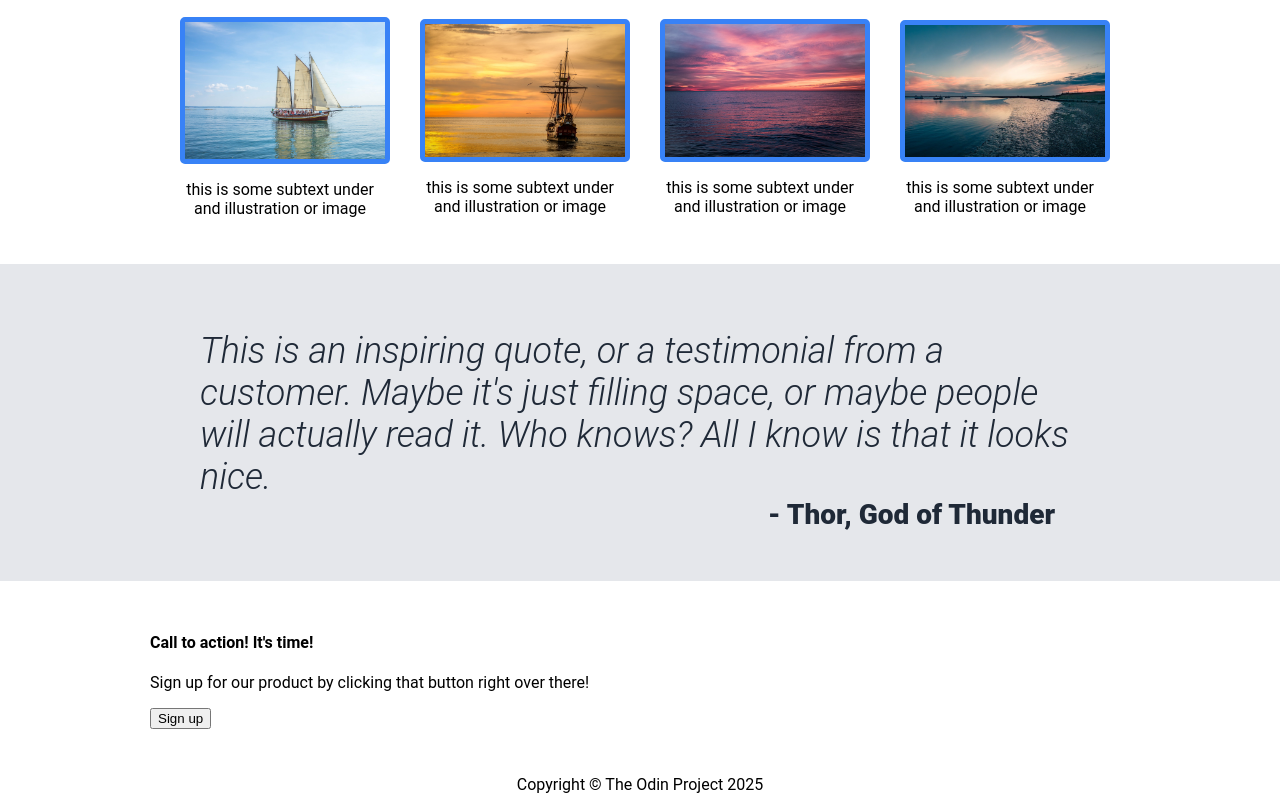
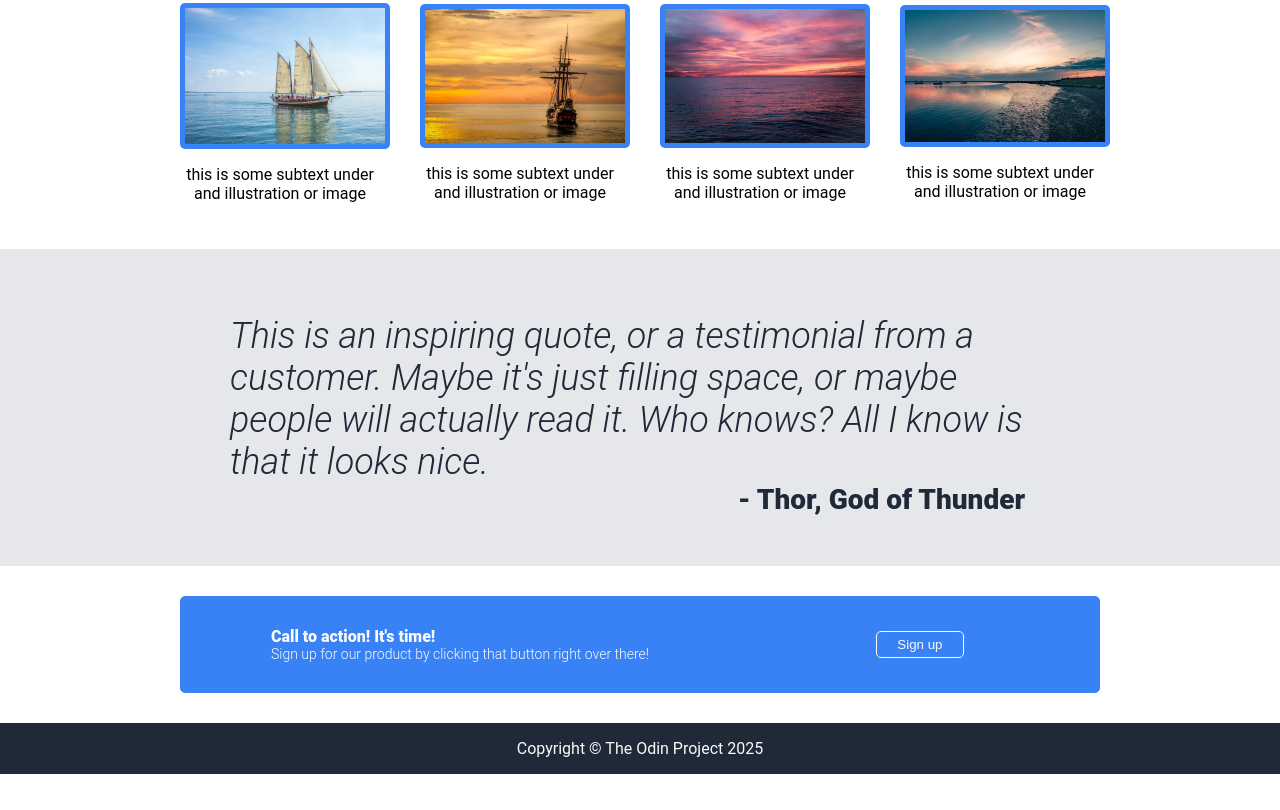
Before and after one commit to joeymuchow/odin-landing-page, a plain HTML site: page index.html in a window 1280 px wide. Shown: the part 629-1439 px from the top of the page. After the commit the page ends 1403 px from the top, so only its background shows below. Drawn offline with Linux system fonts and the light colour scheme.

Commit message:
Finishes styling of call to action and footer
This commit completes the call to action and footer section of the
landing page. It is also the last commit for this landing page project.

```diff
--- a/index.html
+++ b/index.html
@@ -50,11 +50,13 @@
             </div>
             <div class="cta-container">
                 <div class="cta-box">
-                    <div>
+                    <div class="cta-one">
                         <h4 class="cta-heading">Call to action! It's time!</h4>
                         <p class="cta-text">Sign up for our product by clicking that button right over there!</p>
                     </div>
-                    <button class="cta-button">Sign up</button>
+                    <div class="cta-two">
+                        <button class="cta-button">Sign up</button>
+                    </div>
                 </div>
             </div>
         </div>
--- a/styles.css
+++ b/styles.css
@@ -22,6 +22,11 @@ body {
     flex: auto;
 }
 
+.logo {
+    font-weight: 900;
+    font-size: 18px;
+}
+
 .hero-title {
     font-size: 48px;
     font-weight: 900;
@@ -37,7 +42,7 @@ body {
 }
 
 .header, .hero-container, .image-container, .quote-container, .cta-container {
-    padding: 30px 150px;
+    padding: 30px 180px;
 }
 
 .hero-container {
@@ -118,8 +123,49 @@ body {
     font-size: 28px;
 }
 
+.cta-box {
+    background-color: #3882F6;
+    color: #F9FAF8;
+    display: flex;
+    border: 1px solid #3882F6;
+    border-radius: 5px;
+    padding: 30px 90px;
+}
+
+.cta-one {
+    flex: 2 1 auto;
+}
+
+.cta-heading {
+    margin: 0;
+    font-weight: 900;
+}
+
+.cta-text {
+    margin: 0;
+    font-weight: 300;
+    font-size: 14px;
+}
+
+.cta-two {
+    flex: 1 1 auto;
+    display: flex;
+    justify-content: center;
+    align-items: center;
+}
+
+.cta-button {
+    background-color: #3882F6;
+    border: 1px solid #F9FAF8;
+    border-radius: 5px;
+    color: #F9FAF8;
+    padding: 5px 20px;
+}
+
 .footer {
     display: flex;
     justify-content: center;
     align-items: center;
+    background-color: #1f2937;
+    color: #F9FAF8;
 }
```
